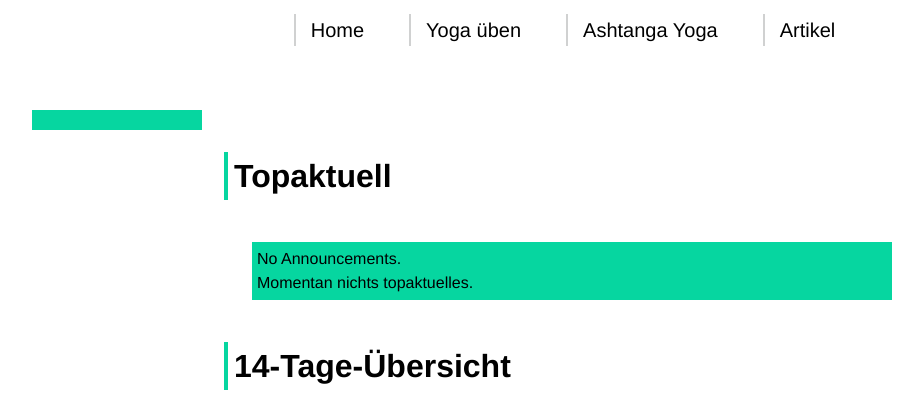
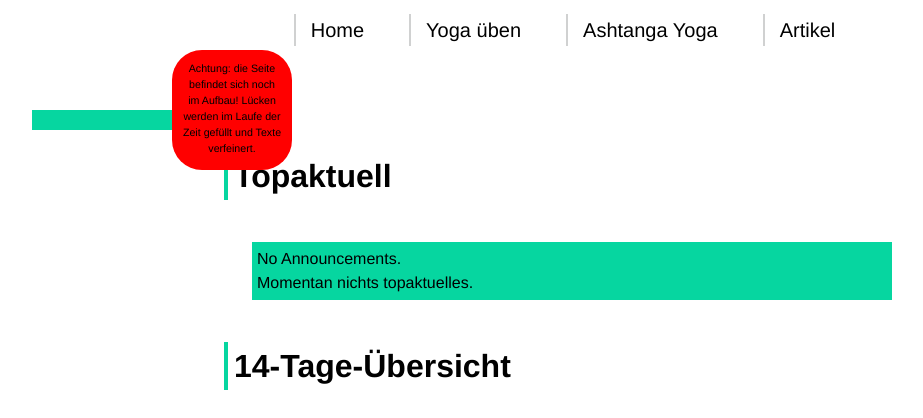
Before and after one commit to keshin666/yogaopensource, a Django app: page / in a window 1280 px wide. Shown: the top 418 px of the page, without its empty margins (68-991 px from the left). Run offline with Django 3.2, Linux system fonts and the light colour scheme; data that the repository does not hold is empty.

Commit message:
assws in-progress-warning

```diff
--- a/home/static/home/style.css
+++ b/home/static/home/style.css
@@ -4,7 +4,7 @@
     position: fixed;
     height: 40px;
     width: 100%;
-    z-index: 999;
+    z-index: 10;
     background-color: #FFFFFF;
     text-align: center;
     padding-top: 15px;
@@ -192,3 +192,19 @@ th {
 td {
     padding: 9px;
 }
+
+#in_progress_warning {
+    position: fixed;
+    z-index: 20;
+    top: 50px;
+    font-size: 8pt;
+    word-wrap: break-word;
+    height: 100px;
+    width: 100px;
+    margin-left: -50px;
+    border-radius: 30px;
+    background-color: #FF0000;
+    text-align: center;
+    vertical-align: middle;
+    padding: 10px;
+}
--- a/home/templates/base.html
+++ b/home/templates/base.html
@@ -24,6 +24,7 @@
       </div>
       <div id="mainblock">
         <div id="content">
+          <span id="in_progress_warning">Achtung: die Seite befindet sich noch im Aufbau!  Lücken werden im Laufe der Zeit gefüllt und Texte verfeinert.</span>
           <div id="sidebar">
           {% block sidebar %}
           <!-- should be no content seen here, not
```
